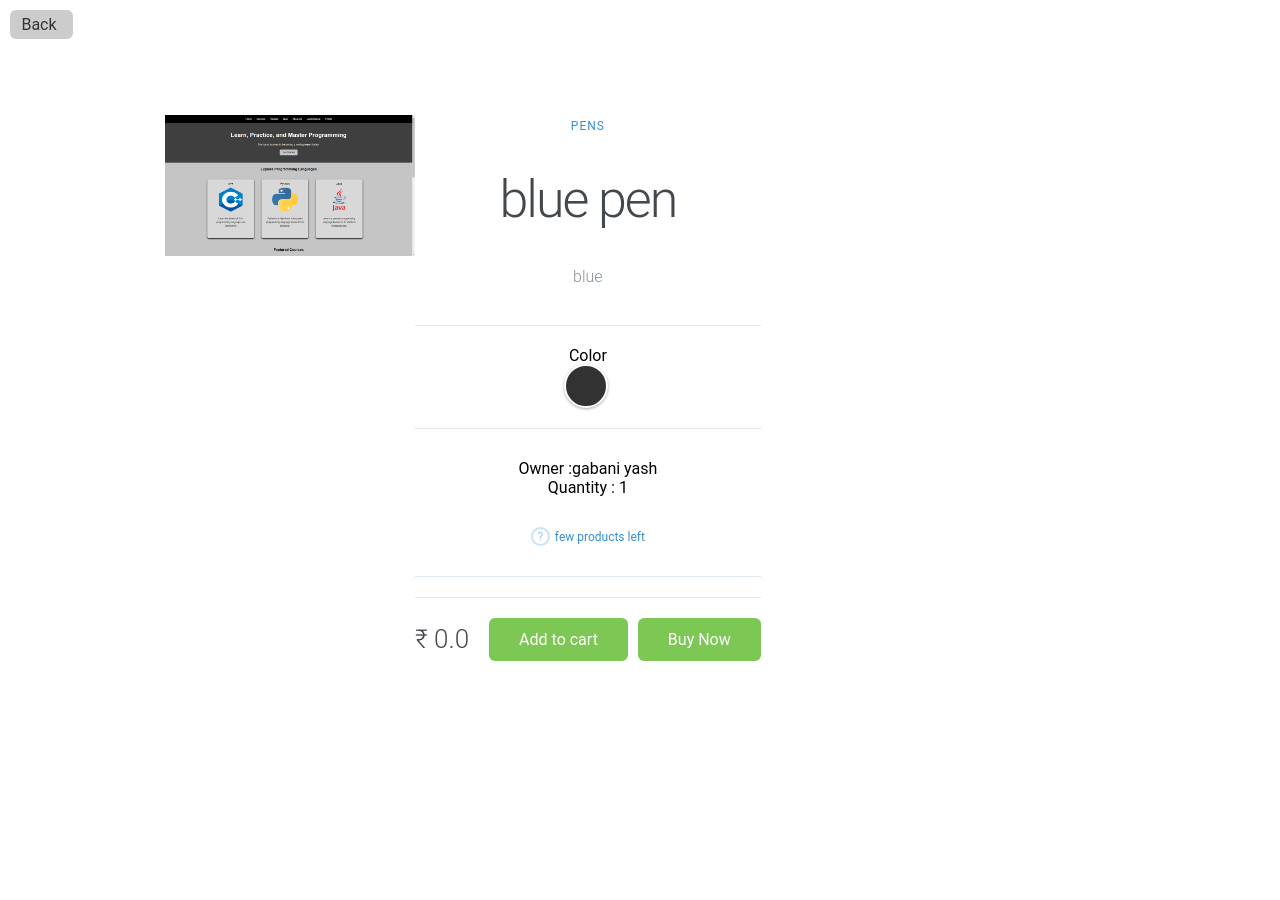
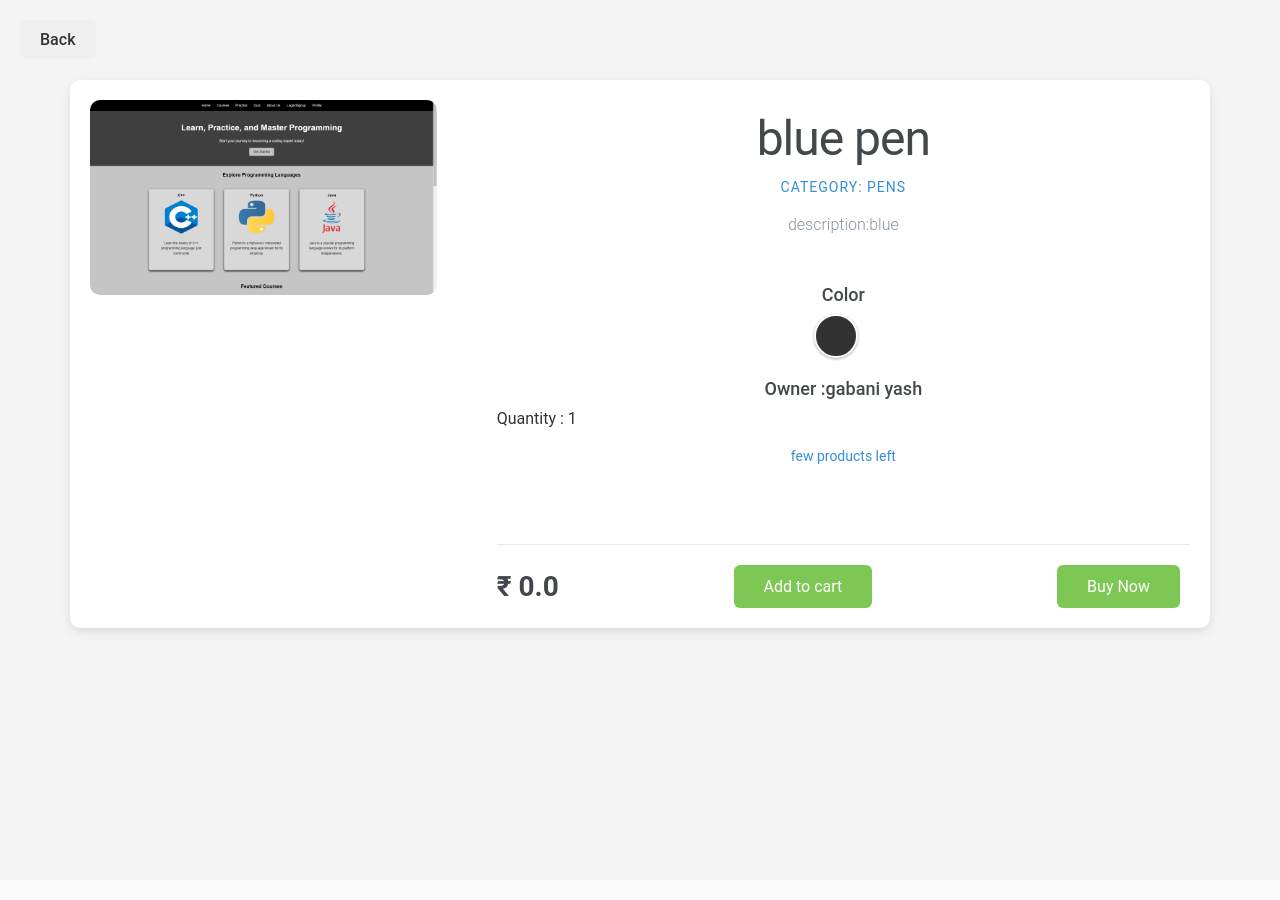
Before and after one commit to Yashgabani845/inkwellmart, a Django app: a page that uses inkwell/shop/templates/product_inspection.html in a window 1280 px wide. After the commit the page ends 635 px from the top, so only its background shows below. Run offline with Django 5.2, Linux system fonts and the light colour scheme; data comes from the database, SQL or seed files in the repository; both versions use the stored data as it was after the commit; parts of the project's set-up code (start-up, migrations or seed data) failed here and were passed over.

Commit message:
css for product added

```diff
--- a/inkwell/shop/templates/product_inspection.html
+++ b/inkwell/shop/templates/product_inspection.html
@@ -4,27 +4,31 @@
     <meta charset="UTF-8">
     <meta name="viewport" content="width=device-width, initial-scale=1.0">
     <title>Product Inspection</title>
-    <!-- Add your CSS styles here -->
     <style>
- /* Basic Styling */
       html, body {
         height: 100%;
         width: 100%;
         margin: 0;
         font-family: 'Roboto', sans-serif;
+        background-color: #f4f4f4;
+        color: #333;
       }
 
       .container {
-  max-width: 1200px;
-  margin-top:100px;
-  margin-left:150px;
-  padding: 15px;
+        max-width: 1100px;
+        margin: 80px auto;
+        padding: 20px;
         display: flex;
+        background-color: #fff;
+        box-shadow: 0 4px 10px rgba(0, 0, 0, 0.1);
+        border-radius: 10px;
       }
+
       @media (max-width: 940px) {
         .container {
           flex-direction: column;
-    margin-top: 60px;
+          margin: 60px auto;
+          padding: 15px;
         }
 
         .left-column,
@@ -33,93 +37,90 @@
         }
 
         .left-column img {
-    width: 300px;
-    right: 0;
-    top: -65px;
-    left: initial;
+          width: 80%;
+          margin: 0 auto;
+          display: block;
         }
       }
+
+      .left-column {
+        flex: 1;
+        padding-right: 30px;
+      }
+
       .left-column img {
-  width: 250px;
+        width: 100%;
+        border-radius: 10px;
+        transition: transform 0.3s ease;
       }
+
       .left-column img.active {
         opacity: 1;
+        transform: scale(1.05);
       }
-.product-price {
+
+      .right-column {
+        flex: 2;
+        padding-left: 30px;
         display: flex;
-  align-items: center;
+        flex-direction: column;
+        justify-content: center;
       }
-.product-price span {
-  font-size: 26px;
+
+      .product-description {
+        margin-bottom: 30px;
+      }
+
+      .product-description span {
+        font-size: 14px;
+        color: #358ED7;
+        letter-spacing: 1px;
+        text-transform: uppercase;
+        text-decoration: none;
+      }
+
+      .product-description h1 {
+        font-weight: 400;
+        font-size: 48px;
+        color: #43484D;
+        letter-spacing: -1px;
+        margin: 10px 0;
+      }
+
+      .product-description p {
+        font-size: 16px;
         font-weight: 300;
-  color: #43474D;
-  margin-right: 20px;
+        color: #86939E;
+        line-height: 1.6;
       }
-.cart-btn {
-  display: inline-block;
-  background-color: #7DC855;
-  border-radius: 6px;
-  font-size: 16px;
-  color: #FFFFFF;
-  text-decoration: none;
-  padding: 12px 30px;
-  transition: all .5s;
+
+      .product-configuration {
+        margin-bottom: 30px;
       }
-.cart-btn:hover {
-  background-color: #64af3d;
-}
-.cable-choose {
+
+      .product-color,
+      .cable-config {
         margin-bottom: 20px;
       }
-.cable-choose button {
-  border: 2px solid #E1E8EE;
-  border-radius: 6px;
-  padding: 13px 20px;
-  font-size: 14px;
-  color: #5E6977;
-  background-color: #fff;
-  cursor: pointer;
-  transition: all .5s;
+
+      .product-color span,
+      .cable-config span {
+        font-size: 18px;
+        color: #43484D;
+        font-weight: 500;
+        margin-bottom: 10px;
+        display: block;
       }
-.cable-choose button:hover,
-.cable-choose button:active,
-.cable-choose button:focus {
-  border: 2px solid #86939E;
-  outline: none;
-}
-.cable-config {
-  border-bottom: 1px solid #E1E8EE;
-  margin-bottom: 20px;
-}
-.cable-config a {
-  color: #358ED7;
-  text-decoration: none;
-  font-size: 12px;
-  position: relative;
-  margin: 10px 0;
-  display: inline-block;
-}
-.cable-config a:before {
-  content: "?";
-  height: 15px;
-  width: 15px;
-  border-radius: 50%;
-  border: 2px solid rgba(53, 142, 215, 0.5);
-  display: inline-block;
-  text-align: center;
-  line-height: 16px;
-  opacity: 0.5;
-  margin-right: 5px;
-}
-.product-color {
-  margin-bottom: 30px;
-}
+
       .color-choose div {
         display: inline-block;
+        margin-right: 10px;
       }
+
       .color-choose input[type="radio"] {
         display: none;
       }
+
       .color-choose input[type="radio"] + label span {
         display: inline-block;
         width: 40px;
@@ -129,148 +130,117 @@
         cursor: pointer;
         border-radius: 50%;
         border: 2px solid #FFFFFF;
-  box-shadow: 0 1px 3px 0 rgba(0,0,0,0.33);
+        box-shadow: 0 1px 3px 0 rgba(0, 0, 0, 0.33);
       }
+
       .color-choose input[type="radio"]#red + label span {
         background-color: #C91524;
       }
+
       .color-choose input[type="radio"]#blue + label span {
         background-color: #314780;
       }
+
       .color-choose input[type="radio"]#black + label span {
         background-color: #323232;
       }
+
       .color-choose input[type="radio"]:checked + label span {
-  background-image: url(images/check-icn.svg);
+        border-color: #358ED7;
+        background-image: url('images/check-icn.svg');
         background-repeat: no-repeat;
         background-position: center;
       }
-.product-description {
-  border-bottom: 1px solid #E1E8EE;
+
+      .cable-choose {
+        display: flex;
+        align-items: center;
         margin-bottom: 20px;
       }
-.product-description span {
-  font-size: 12px;
-  color: #358ED7;
-  letter-spacing: 1px;
-  text-transform: uppercase;
-  text-decoration: none;
-}
-.product-description h1 {
-  font-weight: 300;
-  font-size: 52px;
-  color: #43484D;
-  letter-spacing: -2px;
-}
-.product-description p {
-  font-size: 16px;
-  font-weight: 300;
-  color: #86939E;
-  line-height: 24px;
-}
-.product-description {
-  border-bottom: 1px solid #E1E8EE;
-  margin-bottom: 20px;
-  padding-bottom: 20px; /* Add padding to create space */
-}
-.product-color {
-  margin-bottom: 30px;
-  border-bottom: 1px solid #E1E8EE; /* Add border */
-  padding-bottom: 20px; /* Add padding to create space */
-}
-.cable-config {
-  border-bottom: 1px solid #E1E8EE;
-  margin-bottom: 20px;
-  padding-bottom: 20px; /* Add padding to create space */
-}
-.product-price {
-  border-top: 1px solid #E1E8EE; /* Add border to the top */
-  padding-top: 20px; /* Add padding to create space */
+
+      .cable-choose button {
+        border: 2px solid #E1E8EE;
+        border-radius: 6px;
+        padding: 13px 20px;
+        font-size: 14px;
+        color: #5E6977;
+        background-color: #fff;
+        cursor: pointer;
+        transition: all .3s;
       }
 
-  /* Back Button */
+      .cable-choose button:hover,
+      .cable-choose button:active,
+      .cable-choose button:focus {
+        border-color: #358ED7;
+        color: #358ED7;
+        outline: none;
+      }
+
+      .cable-config a {
+        color: #358ED7;
+        text-decoration: none;
+        font-size: 14px;
+        margin-top: 10px;
+        display: block;
+        transition: color 0.3s ease;
+      }
+
+      .cable-config a:hover {
+        color: #276fbf;
+      }
+
+      .product-price {
+        display: flex;
+        align-items: center;
+        justify-content: space-between;
+        margin-top: 30px;
+        padding-top: 20px;
+        border-top: 1px solid #E1E8EE;
+      }
+
+      .product-price span {
+        font-size: 28px;
+        font-weight: 700;
+        color: #43474D;
+      }
+
+      .cart-btn {
+        display: inline-block;
+        background-color: #7DC855;
+        border-radius: 6px;
+        font-size: 16px;
+        color: #FFFFFF;
+        text-decoration: none;
+        padding: 12px 30px;
+        transition: all .3s;
+        margin-right: 10px;
+      }
+
+      .cart-btn:hover {
+        background-color: #64af3d;
+        transform: scale(1.05);
+      }
+
       .back-button {
         position: absolute;
-    top: 10px;
-    left: 10px;
-    background-color: #ccc;
+        top: 20px;
+        left: 20px;
+        background-color: #f0f0f0;
         padding: 10px 20px;
         border-radius: 6px;
         text-decoration: none;
         color: #333;
+        font-weight: 500;
+        transition: all .3s;
       }
-@import "compass/css3";
-.back-button {
-	position: absolute;
-  text-indent: -15px;
-  padding: 5px 0 5px 10px;
-  width: 53px;/* modified by label length */
-	overflow: auto;
+
+      .back-button:hover {
+        background-color: #e0e0e0;
+        color: #111;
+        transform: scale(1.05);
       }
-.label {
-	display: block;
-  width: auto;
-  line-height: 26px;
-  font-size: 12px;
-  font-weight: 900;
-  font-family: helvetica, sans-serif;
-  color: #fff;
-  text-decoration: none;
-  text-align: center;
-  @include border-radius (4px);
-  background-color: rgba(239,239,239,1);
-  @include background-image (linear-gradient(top, rgba(255,255,255,1) 0%,rgba(239,239,239,1) 60%,rgba(225,223,226,1) 100%));
-  @include box-shadow(0 1px 3px #cfcfcf);
-  border: 1px solid #bcbcbc;
-  border-left: 0;
-  color: #888;
-  text-shadow: 0 1px 0 rgba(255,255,255, 0.8);
-	@include single-transition(color,0.1s,linear,0);
 
-	&:before {
-    float: left;
-    margin-top: 1px;
-    margin-left: -4px;
-    display: block;
-    height: 12px;
-    width: 15px;
-    content: ' ';
-    @include skew(-35deg,0);
-	  background-color: rgba(239,239,239,1);
-    @include background-image (linear-gradient(top, rgba(255,255,255,0) 0%,rgba(255,255,255,1) 1%,rgba(240,240,240,1) 100%));
-	  border-left: 1px solid #aaa;
-  }
-  &:after {
-    position: relative;
-    margin-top: -13px;
-    margin-bottom: 1px;
-    margin-left: -4px;
-    margin-right: auto;
-    display: block;
-    height: 12px;
-    width: 15px;
-    content: ' ';
-    @include skew(35deg,0);
-	  background-color: rgba(239,239,239,1);
-    @include background-image (linear-gradient(top, rgba(240,240,240,1) 0%,rgba(239,239,239,1) 10%,rgba(225,223,226,1) 100%));
-	  border-left: 1px solid #aaa;
-    @include box-shadow(-2px 1px 2px rgba(100,100,100,0.1));
-  }
-}
-.label:hover {
-  color: hsl(210, 100%, 40%);
-}
-.label:active {
-  @include background-image (linear-gradient(top, rgba(230,230,230,1) 0%,rgba(239,239,239,1) 60%,rgba(225,223,226,1) 100%));
-  @include box-shadow(0 0 1px #cfcfcf,inset 0 1px 2px rgba(0,0,0,0.1), 0 1px 0 rgba(255,255,255,0.7));
-
-  &:before {
-    @include background-image (linear-gradient(top, rgba(230,230,230,0) 0%,rgba(230,230,230,1) 1%,rgba(240,240,240,1) 100%));
-  }
-  &:after {
-    @include box-shadow(-1px 0 0 rgba(255,255,255,0.7));
-  }
-}
     </style>
 </head>
 <body>
@@ -286,9 +256,10 @@
 
     <div class="right-column">
          <div class="product-description">
-        <span>{{product.category }}</span>
+
         <h1>{{product.name }}</h1>
-        <p>{{product.description   }}</p>
+        <span>Category: {{product.category }}</span>
+        <p>description:{{product.description   }}</p>
       </div>
          <div class="product-configuration">
            <div class="product-color">
--- a/inkwell/shop/templates/product_show.html
+++ b/inkwell/shop/templates/product_show.html
@@ -37,7 +37,7 @@
             left: 0;
             top: 0;
         }
-/* CSS */
+
 .button-9 {
     appearance: button;
     backface-visibility: hidden;
```
Also changed, not shown: inkwell/db.sqlite3. Lines whose indentation alone changed are shown as unchanged.
